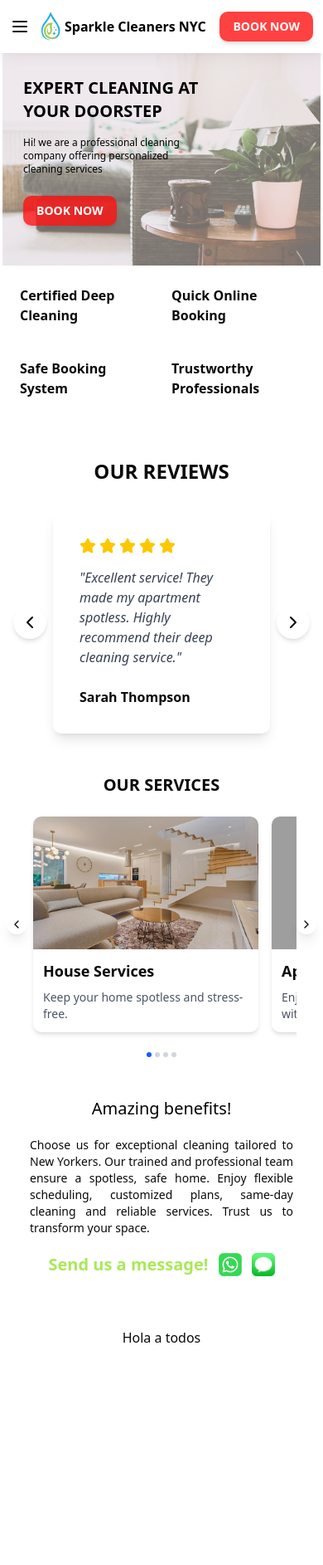
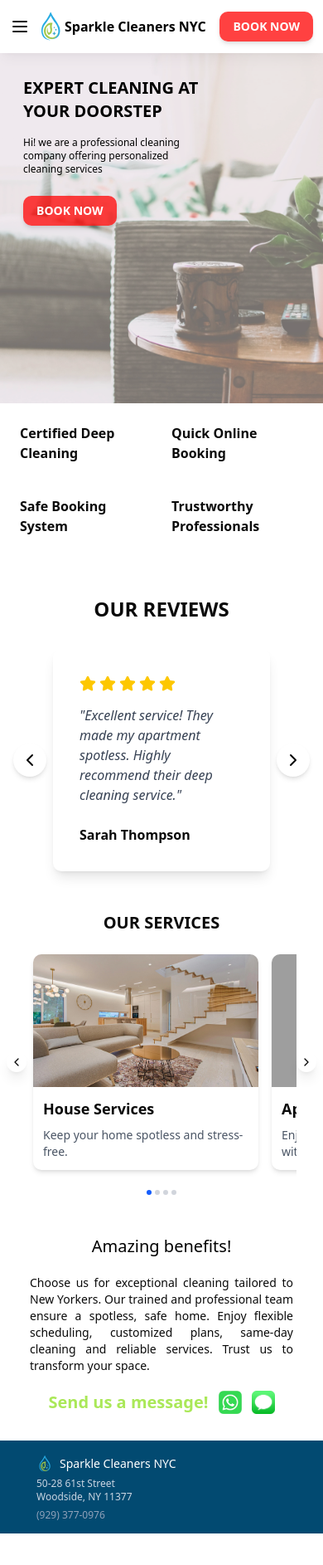
Before and after one commit to gabo-ga/SparkleCleaners, a Next.js app: page / in a window 390 px wide. Shown: the top 1886 px of the page at 83% size. After the commit the page ends 1848 px from the top, so only its background shows below. Built offline with nearby package versions, Linux system fonts and the light colour scheme; grey boxes are pictures that could not be loaded.

Commit message:
hero responsive

```diff
--- a/components/Footer/index.tsx
+++ b/components/Footer/index.tsx
@@ -1,7 +1,6 @@
 'use client';
 
 import Image from 'next/image';
-import Logo from '@/public/Logo.svg';
 
 export default function Footer() {
     return (
@@ -10,7 +9,7 @@ export default function Footer() {
                 <div className="flex flex-row items-center gap-2 text-white text-md">
                     <div className="relative h-8 w-5 md:h-10 md:w-8">
                         <Image
-                            src={Logo}
+                            src="/Logo.svg"
                             alt="Sparkle Cleaners Logo"
                             fill
                             className="object-contain"
--- a/components/Hero/index.tsx
+++ b/components/Hero/index.tsx
@@ -9,13 +9,15 @@ import Benefits from './benefits';
 export default function Hero() {
     return (
         <>
-            <section className="relative w-full h-64  sm:h-108 overflow-hidden">
+            <section className="relative w-full h-[50vh]  sm:h-[60vh] md:h-[70vh] lg:h-[80vh] overflow-hidden">
                 <Image
                     src="/background.webp"
                     alt="Sparkle Cleaners Background"
                     fill
                     priority
-                    className="object-contain object-top filter brightness-100 opacity-60 lg:object-cover"
+                    sizes="100vw"
+                    quality={100}
+                    className="object-cover object-top filter brightness-100 opacity-60 lg:object-cover"
                 />
                 <div className="absolute flex flex-col items-center justify-center text-black p-7 pr-34 sm:p-10 sm:pr-38 sm:pt-14">
                     <h1 className="text-xl sm:text-4xl lg:text-6xl font-bold mb-4">EXPERT CLEANING AT YOUR DOORSTEP</h1>
--- a/src/app/layout.tsx
+++ b/src/app/layout.tsx
@@ -3,6 +3,7 @@ import { Poppins } from "next/font/google";
 import "./globals.css";
 import Header from "../../components/Header";
 import Hero from "../../components/Hero";
+import Footer from "../../components/Footer";
 
 
 const PoppinsSans = Poppins({
@@ -29,6 +30,7 @@ export default function RootLayout({
       >
         <Header/>
         <Hero/>
+        <Footer/>
         {children}
       </body>
     </html>
--- a/src/app/page.tsx
+++ b/src/app/page.tsx
@@ -3,9 +3,7 @@ import Image from "next/image";
 
 export default function Home() {
   return (
-    <div className="grid grid-rows-[20px_1fr_20px] items-center justify-items-center min-h-screen p-8 pb-20 gap-16 sm:p-20 font-[family-name:var(--font-geist-sans)]">
-      Hola a todos
-
-    </div>
+    <>
+    </>
   );
 }
```
